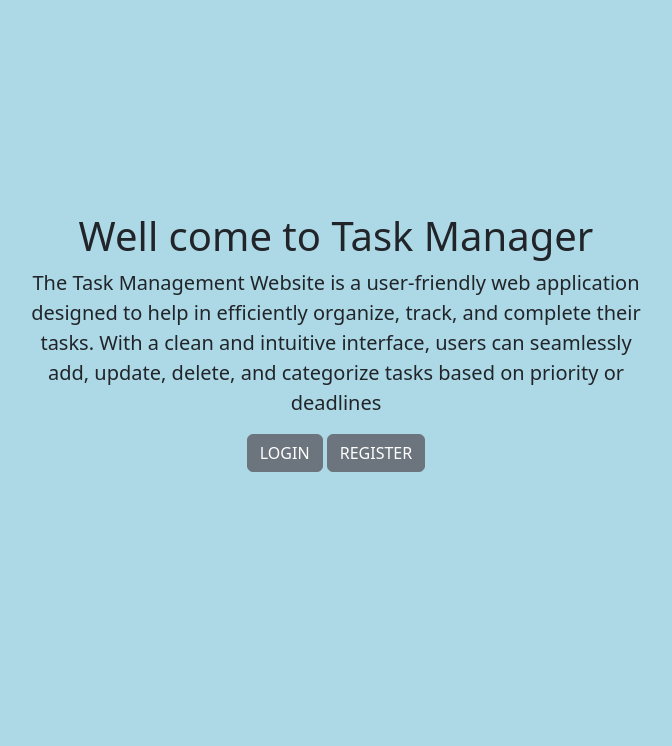
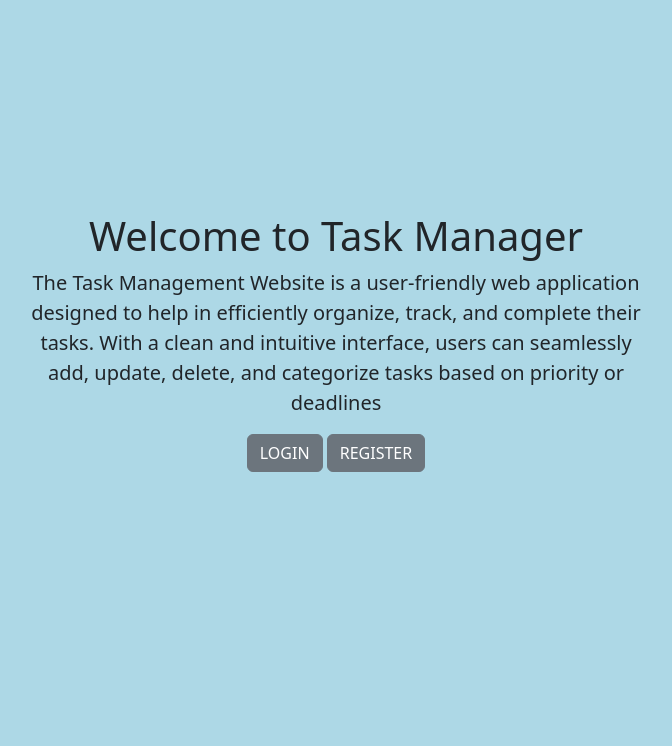
Before and after one commit to RohiiitttPimpale/Task_Manager, a Flask app: page / in a window 1280 px wide. Shown: the part 54-800 px from the top of the page, without its empty margins (304-976 px from the left). Run offline with Flask 3, Linux system fonts and the light colour scheme; some libraries are stand-ins or nearby versions.

Commit message:
index commit

```diff
--- a/templates/index.html
+++ b/templates/index.html
@@ -4,7 +4,7 @@
 
 <main class="px-3 in_center ">
   <div class="text_center">
-      <h1>Well come to Task Manager</h1>
+      <h1>Welcome to Task Manager</h1>
       <p class="lead arrange">
 The Task Management Website is a user-friendly web application designed to help in efficiently organize, track, and complete their
 tasks. With a clean and intuitive interface, users can seamlessly add, update, delete, and categorize
```
